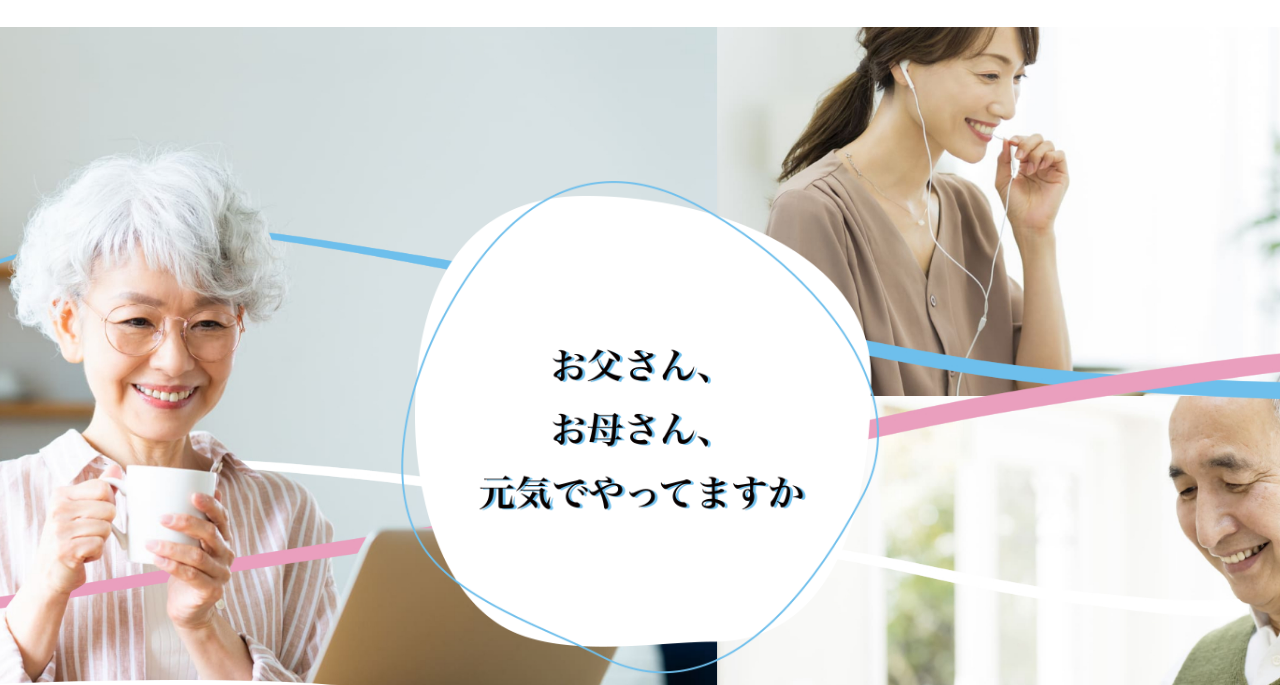
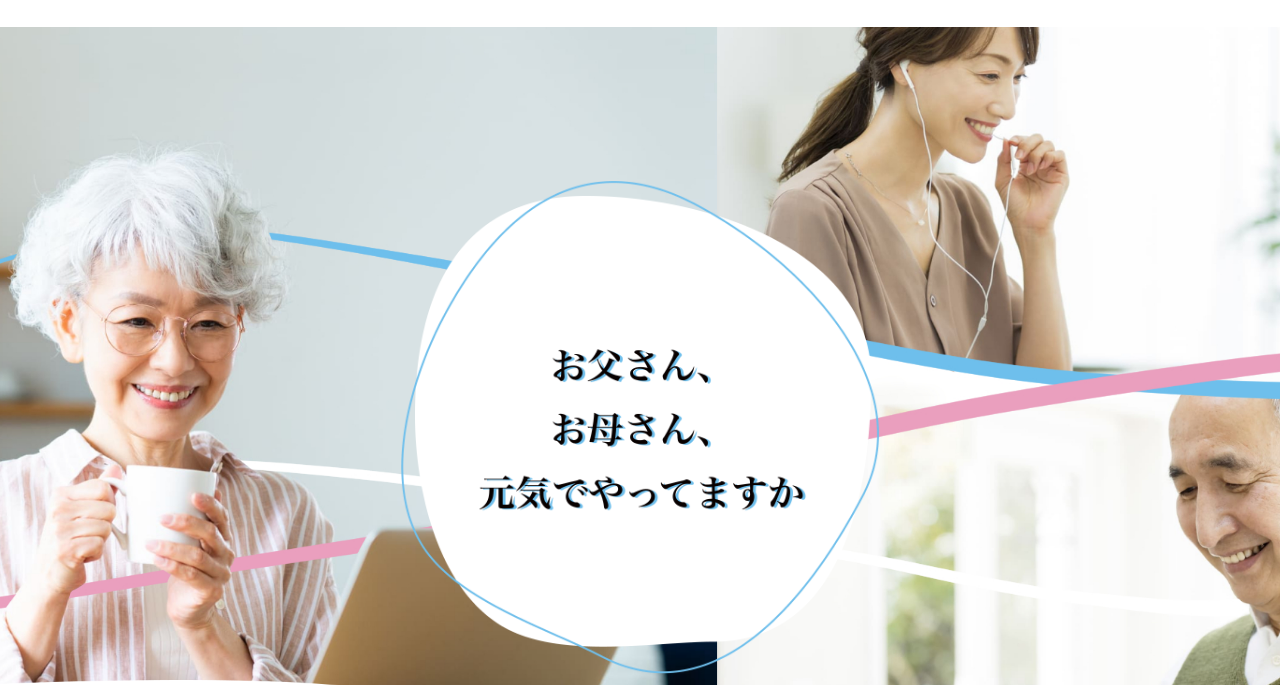
Before and after one commit to manatago/granmeet, a plain HTML site: page index.html in a window 1280 px wide. Shown: the part 115-800 px from the top of the page. Drawn offline with Linux system fonts and the light colour scheme.

Commit message:
top_image_change

```diff
--- a/css/style.css
+++ b/css/style.css
@@ -27,7 +27,7 @@
 
 /* FIRST VIEW */
 .fv_inner {
-    background-image: url(../images/hero_img.jpg);
+    background-image: url(../images/hero_img_pc.jpg);
     background-size: cover;
     background-position: center center;
     min-height: 700px;
```
Also changed, not shown: images/hero_img.jpg (deleted), images/hero_img_pc.jpg (added), 1 other file.
